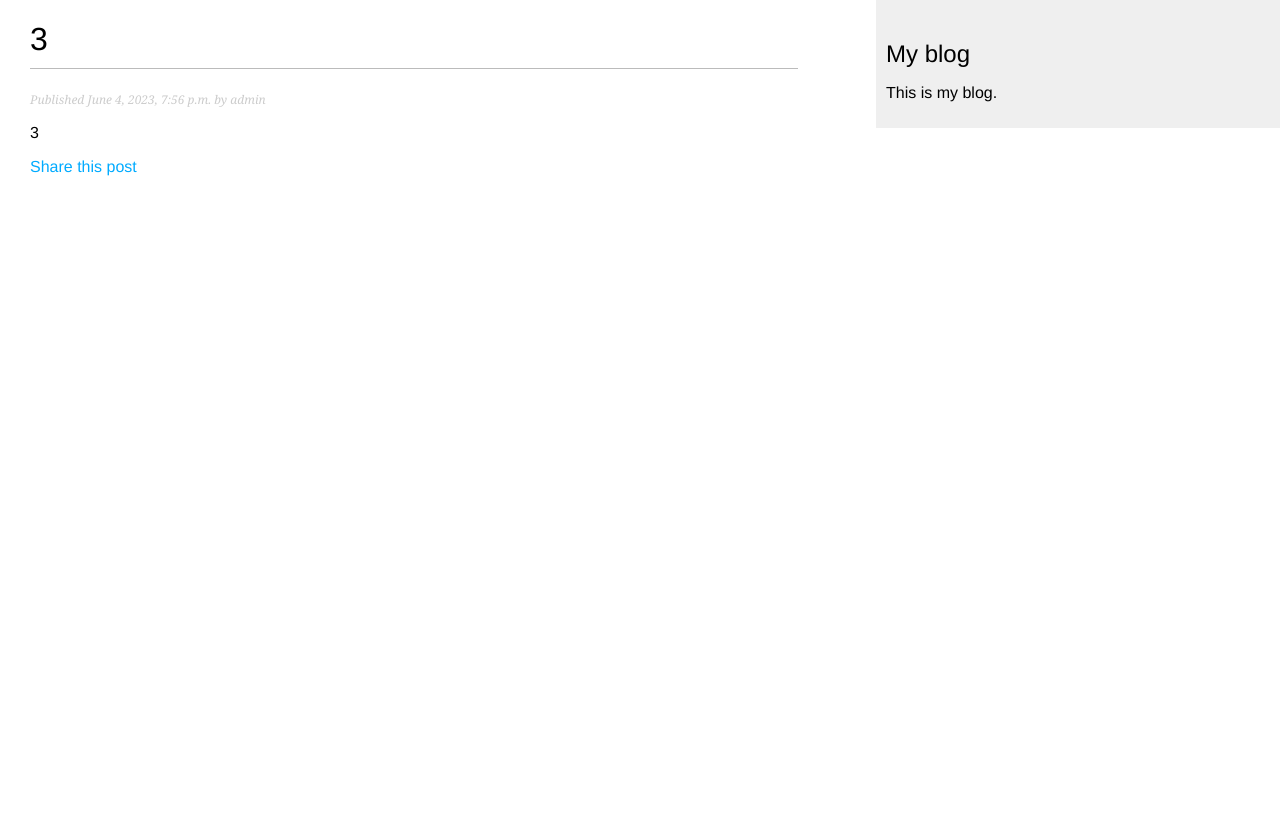
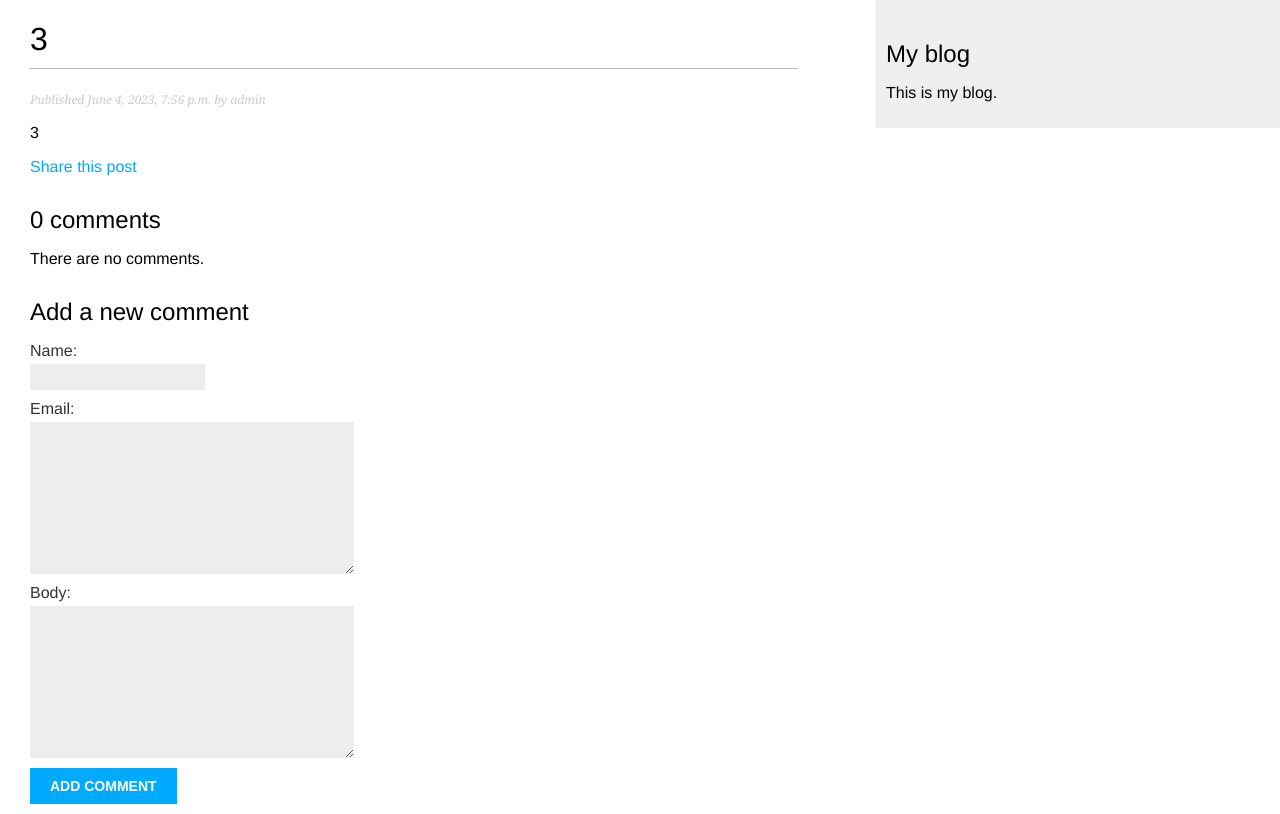
Before and after one commit to VEIIEV/djangoProject_Blog, a Django app: page /blog/2023/6/4/3/ in a window 1280 px wide. Before the commit the page ends 176 px from the top, so only its background shows below. Run offline with Django 3.2, Linux system fonts and the light colour scheme; data comes from the database, SQL or seed files in the repository; both versions use the stored data as it was after the commit.

Commit message:
реализовал возможность комметировать посты

```diff
--- a/blog/forms.py
+++ b/blog/forms.py
@@ -1,4 +1,5 @@
 from django import forms
+from .models import Comment
 
 class EmailPostForm(forms.Form):
     name = forms.CharField(max_length=25)
@@ -6,3 +7,8 @@ class EmailPostForm(forms.Form):
     to = forms.EmailField()
     comments = forms.CharField(required=False,
                                widget=forms.Textarea)
+
+class CommentForm(forms.ModelForm):
+    class Meta:
+        model=Comment
+        fields= ['name', 'email', 'body']
--- a/blog/models.py
+++ b/blog/models.py
@@ -45,6 +45,27 @@ class Post(models.Model):
     def get_absolute_url(self):
         return reverse('blog:post_detail',
                        args=[self.publish.year,
-                              self.publish.month,
-                              self.publish.day,
-                              self.slug])
+                             self.publish.month,
+                             self.publish.day,
+                             self.slug])
+
+
+class Comment(models.Model):
+    post = models.ForeignKey(Post,
+                             on_delete=models.CASCADE,
+                             related_name='comments')
+    name = models.CharField(max_length=80)
+    email = models.TextField()
+    body = models.TextField()
+    created = models.DateTimeField(auto_now_add=True)
+    updated = models.DateTimeField(auto_now=True)
+    active = models.BooleanField(default=True)
+
+    class Meta:
+        ordering = ['created']
+        indexes = [
+            models.Index(fields=['created']),
+        ]
+
+    def __str__(self):
+        return f"'Comment by {self.name} on {self.post}"
--- a/blog/templates/blog/post/details.html
+++ b/blog/templates/blog/post/details.html
@@ -12,5 +12,24 @@
             Share this post
         </a>
     </p>
+    {% with comments.count as total_comments %}
+        <h2>
+            {{ total_comments }} comment{{ total_comments|pluralize }}
+        </h2>
+    {% endwith %}
+
+    {% for comment in comments %}
+        <div class="comment">
+            <p class="info">
+                Comment {{ forloop.counter }} by {{ comment.name }}
+                {{ comment.created }}
+            </p>
+            {{ comment.body|linebreaks }}
+        </div>
+    {% empty %}
+        <p>There are no comments.</p>
+    {% endfor %}
+    {% include "blog/post/includes/comment_form.html" %}
+
 
 {% endblock %}
--- /dev/null
+++ b/blog/templates/blog/post/includes/comment_form.html
@@ -0,0 +1,6 @@
+<h2>Add a new comment</h2>
+<form action="{% url "blog:post_comment" post.id %}" method="post">
+ {{ form.as_p }}
+ {% csrf_token %}
+ <p><input type="submit" value="Add comment"></p>
+</form>
--- a/blog/urls.py
+++ b/blog/urls.py
@@ -10,4 +10,5 @@ urlpatterns = [
     path('<int:year>/<int:month>/<int:day>/<slug:post>/',
          views.post_detail, name='post_detail'),
     path('<int:post_id>/share', views.post_share, name='post_share'),
+    path('<int:post_id>/comment/', views.post_comment, name='post_comment')
 ]
--- a/blog/views.py
+++ b/blog/views.py
@@ -3,10 +3,11 @@ from django.shortcuts import render, get_object_or_404
 from django.http import Http404
 
 import djangoProject.settings
-from .models import Post
+from .models import Post, Comment
 from django.core.paginator import Paginator, EmptyPage, PageNotAnInteger
 from django.views.generic import ListView
-from .forms import EmailPostForm
+from .forms import EmailPostForm, CommentForm
+from django.views.decorators.http import require_POST
 
 
 class PostListView(ListView):
@@ -50,7 +51,15 @@ def post_detail(request, post, year, month, day):
                              publish__year=year,
                              publish__month=month,
                              publish__day=day)
-    return render(request, 'blog/post/details.html', {'post': post})
+    # Список активных комментариев к этому посту
+    comments = post.comments.filter(active=True)
+    # Форма для комментирования пользователями
+    form = CommentForm()
+
+    return render(request, 'blog/post/details.html', {'post': post,
+                                                      'comments': comments,
+                                                      'form': form})
+
 
 # представлени для 1)отображает изначальные данные на странице
 #                  2)обработка представленных для валидации данных
@@ -71,14 +80,14 @@ def post_share(request, post_id):
             # в cd = dict  в котором  находятся данные из формы,
             # где ключи =  названия формы и значение = содержание
             cd = form.cleaned_data
-            #непосредственно отправка письма
-            post_url=request.build_absolute_uri(
+            # непосредственно отправка письма
+            post_url = request.build_absolute_uri(
                 post.get_absolute_url()
             )
-            subject=f"{cd['name']} recommends you read {post}"
-            message= f"Mail send by {cd['email']}\n\n"\
-                    f"Read {post.title} at {post_url}\n\n" \
-                    f"{cd['name']}\'s comments: {cd['comments']}"
+            subject = f"{cd['name']} recommends you read {post}"
+            message = f"Mail send by {cd['email']}\n\n" \
+                      f"Read {post.title} at {post_url}\n\n" \
+                      f"{cd['name']}\'s comments: {cd['comments']}"
             send_mail(subject, message, djangoProject.settings.EMAIL_HOST_USER,
                       [cd['to']])
             sent = True
@@ -88,4 +97,28 @@ def post_share(request, post_id):
         # будет использоваться для отображения пустой формы в шаблоне
         form = EmailPostForm()
     return render(request, 'blog/post/share.html', {'post': post,
-                                                    'form': form})
+                                                    'form': form,
+                                                    'sent': sent})
+
+
+@require_POST
+def post_comment(request, post_id):
+    post = get_object_or_404(Post,
+                             id=post_id,
+                             status=Post.Status.PUBLISHED)
+    comment=None
+    #  Создается экземпляр формы, используя переданные на обработку POSTданные
+
+    form=CommentForm(data=request.POST)
+    if form.is_valid():
+        # Метод save() создает экземпляр модели, к которой форма привязана,
+        # и сохраняет его в базе данных. Если вызывать его, используя commit=False,
+        # то экземпляр модели создается, но не сохраняется в базе данных. Такой
+        # подход позволяет видоизменять объект перед его окончательным сохранением.
+        comment=form.save(commit=False)
+        comment.post=post
+        comment.save()
+    return render(request, 'blog/post/comment.html',
+                  {'post': post,
+                   'form': form,
+                   'comment': comment})
```
Also changed, not shown: blog/admin.py (+11 -3 lines), blog/templates/blog/post/comment.html (added, +10 -0 lines), blog/migrations/0005_comment.py (added), db.sqlite3.
